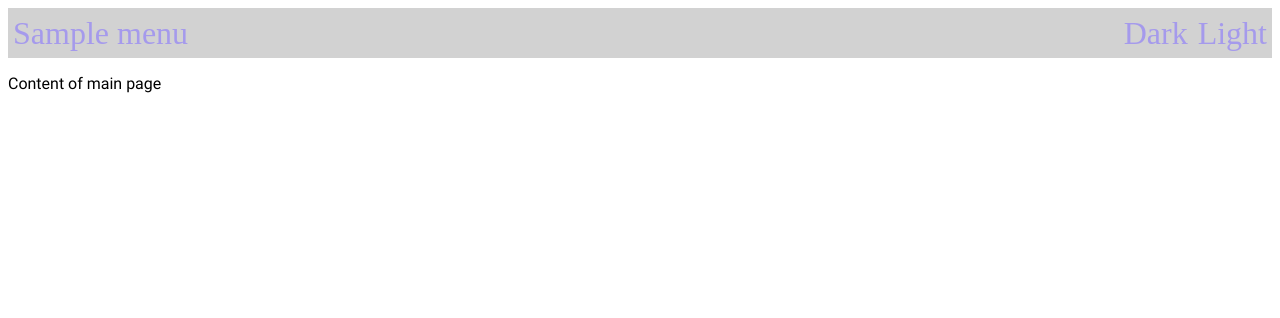
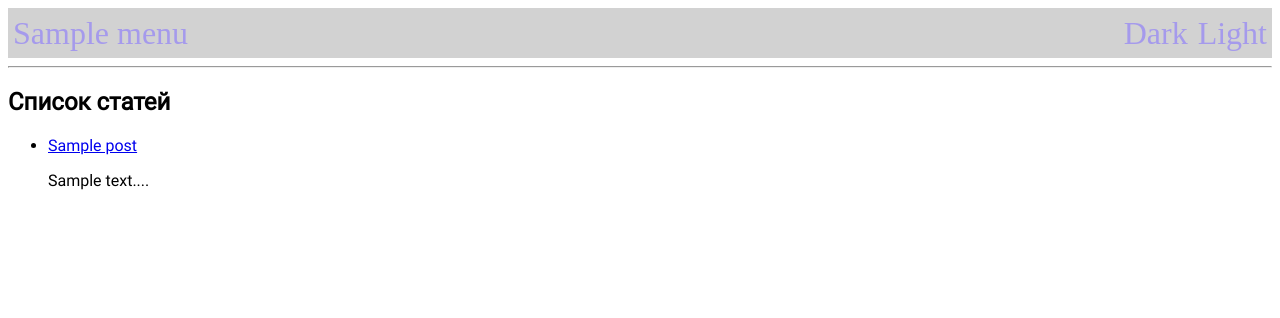
Before and after one commit to Alsiri0n/TestFlask, a Flask app: template WEB_APP/templates/index.html in a window 1280 px wide. Shown: the top 318 px of the page. Run offline with Flask 2, Linux system fonts and the light colour scheme; the template is opened without the code that fills it: most values are stand-ins (such as "Sample title", 1, 10 or a date in 2020); parts of the project's set-up code (start-up, migrations or seed data) failed here and were passed over; some libraries are stand-ins or nearby versions.

Commit message:
Add post list at main page and update flsql submodule

```diff
--- a/WEB_APP/app.py
+++ b/WEB_APP/app.py
@@ -105,7 +105,7 @@ def index():
     """
     cur_db = get_db()
     dbase = Flsql(cur_db)
-    return render_template('index.html', menu=dbase.get_menu())
+    return render_template('index.html', menu=dbase.get_menu(), posts=dbase.get_posts_announcement())
 
 
 @app.route('/about')
--- a/WEB_APP/templates/index.html
+++ b/WEB_APP/templates/index.html
@@ -2,5 +2,14 @@
 
 {% block content %}
 {{ super() }}
-<p>Content of main page</p>
+<hr>
+<h2>Список статей</h2>
+<ul class="list-posts">
+    {% for p in posts %}
+        <li>
+            <p class="title"><a href="{{ url_for('show_post', id_post=p.id)}}">{{p.title}}</a></p>
+            <p class="announcement">{{p.posttext[:50]}}...</p>
+        </li>
+    {% endfor %}
+</ul>
 {% endblock %}
```
